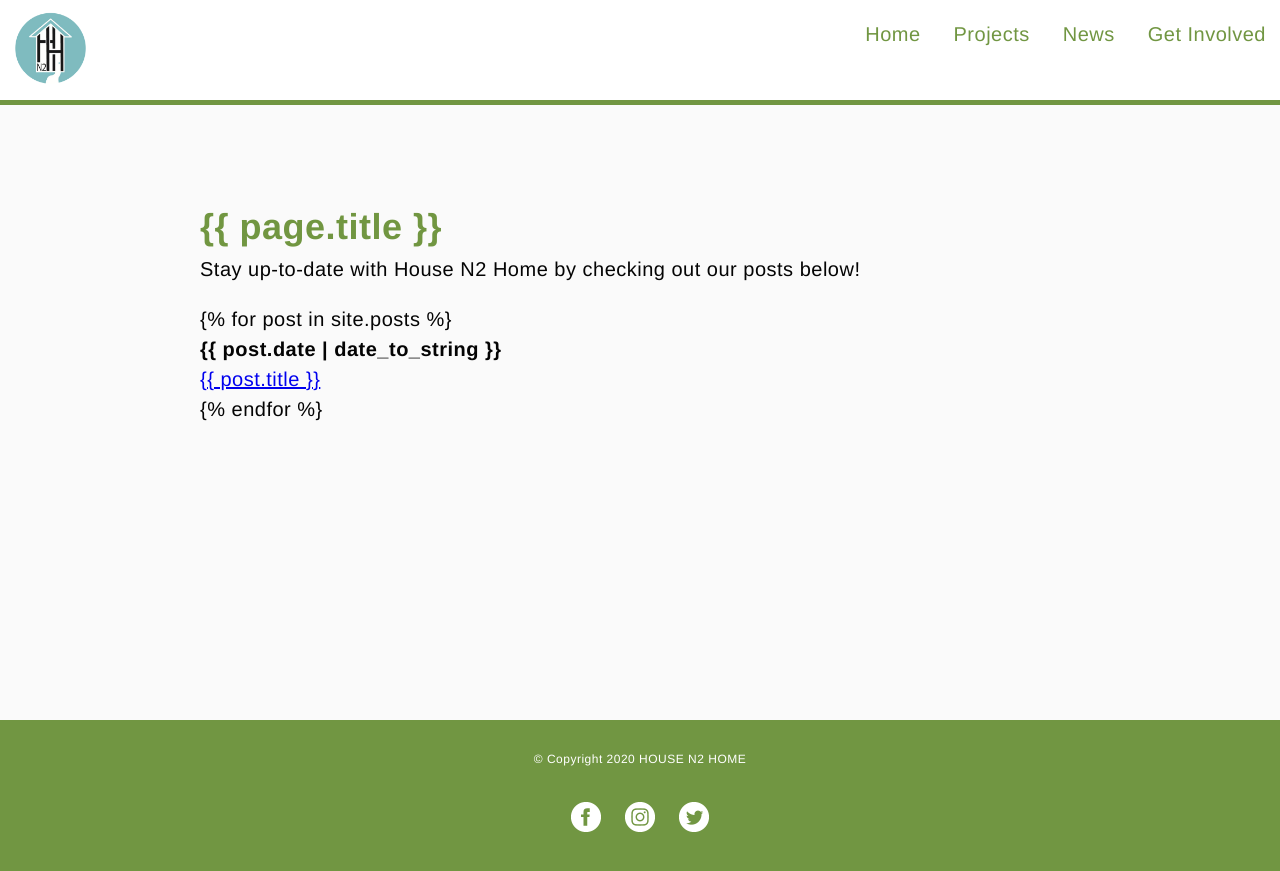
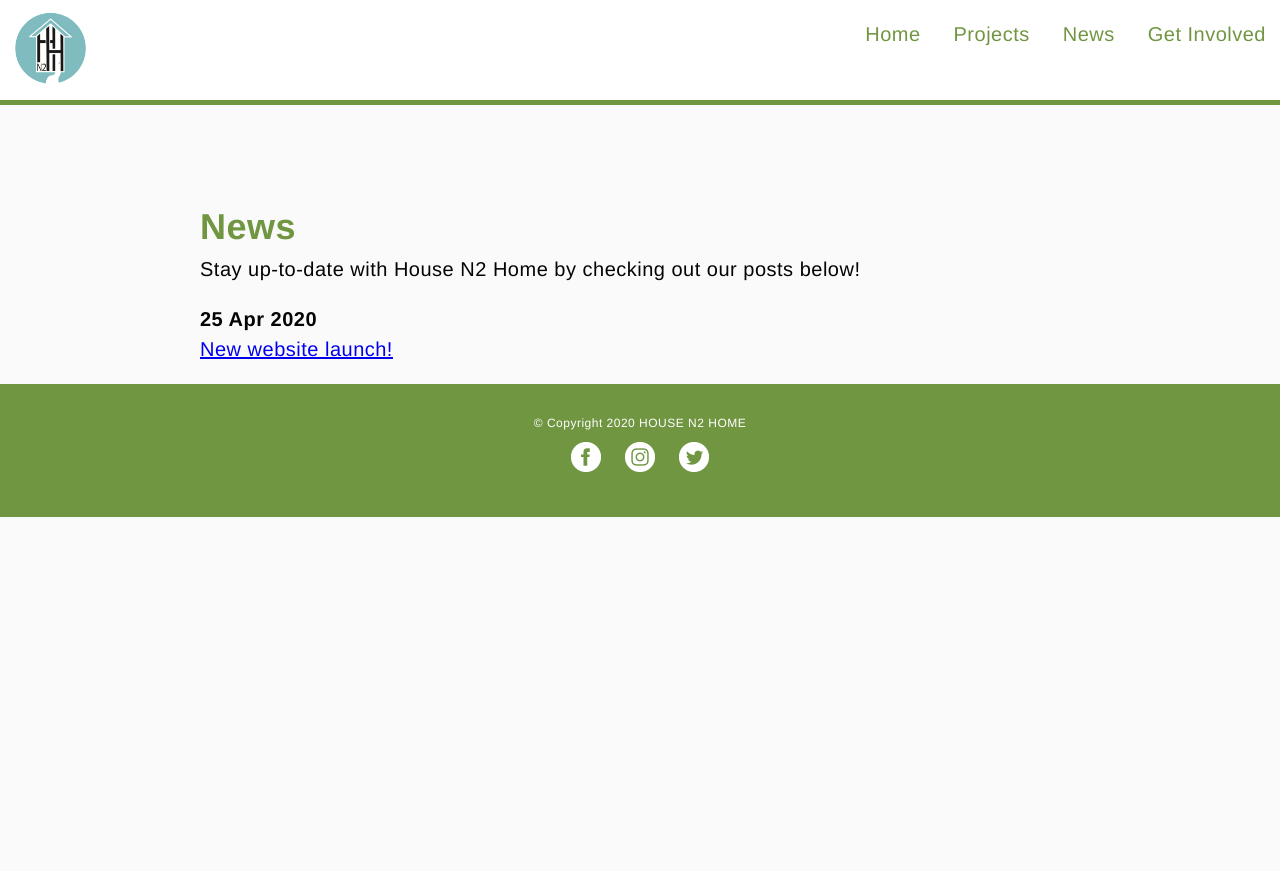
Before and after one commit to si-air2020/si-air2020.github.io, a Jekyll site: the page built from news/index.html, in a window 1280 px wide. Shown: the top 871 px of the page. Built offline with Jekyll 4.4.1, drawn with Linux system fonts in a browser that asks for light colours.

Commit message:
Update index.html

```diff
--- a/news/index.html
+++ b/news/index.html
@@ -1,32 +1,7 @@
-<!DOCTYPE html>
-	<html>
-		<head>
-			<title>{{ page.title }}</title>
-			<!-- link to main stylesheet -->
-			<link rel="stylesheet" type="text/css" href="/css/news.css">
-		</head>
-		<body>
-
-		<header>
-            		<a class="logo" href="/">
-              			<img src="/images/logo.png" alt="Logo"/>
-            		</a>
-
-            		<input type="checkbox" id="btnNav" />
-           		 <label class="iconNav" for="btnNav"><span></span></label>
-
-            		<nav>
-              			<ul>
-				<!-- <li><a class="active" href="#">Link</a></li> -->
-				<li><a href="/">Home</a></li>
-				<li><a href="/projects">Projects</a></li>
-				<li><a href="/news">News</a></li>
-				<li><a href="/get-involved">Get Involved</a></li>
-			      </ul>
-			    </nav>
-        	</header>
-			<div class="container">
-
+---
+layout: default
+title: News
+---
 	<div class="news-section">
 		<h1>{{ page.title }}</h1>
 		<p class="news-blurb">Stay up-to-date with House N2 Home by checking out our posts below!</p>
@@ -37,16 +12,3 @@
 		  {% endfor %}
 		</ul>
 	</div>
-
-			</div><!-- /.container -->
-			<footer>
-			    <p>© Copyright 2020 HOUSE N2 HOME</p>
-			    <div class="sMedia">
-			      <a href="https://www.facebook.com/HouseN2HomeWashtenaw"><img src="/images/icon-fb.png" alt="Facebook"></a>
-			      <a href="#foo"><img src="/images/icon-ins.png" alt="LinkedIn"></a>
-			      <a href="#foo"><img src="/images/icon-tw.png" alt="Twitter"></a>
-			  </div>
-			</footer>
-			<script src="/js/mainScript.js"> </script>
-		</body>
-	</html>
```
Lines whose indentation alone changed are shown as unchanged.
